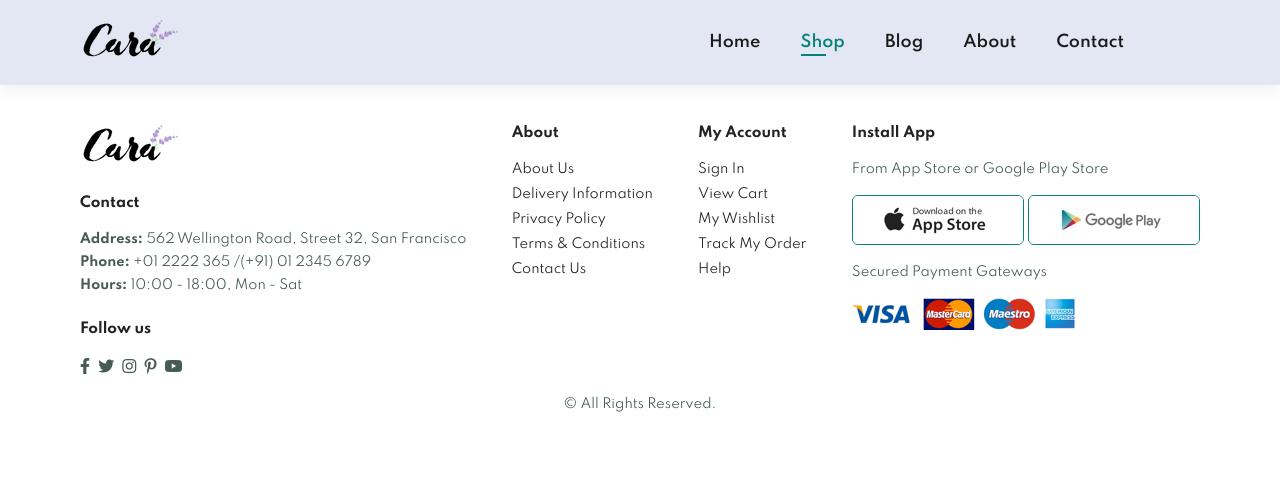
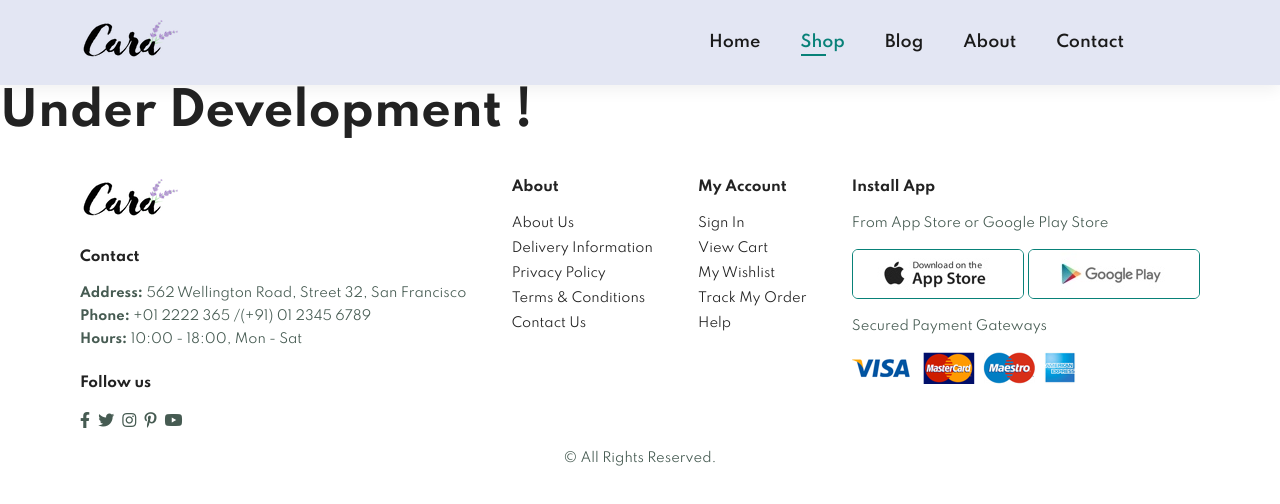
Before and after one commit to saqlainkaleem/E_COMMERCE, a plain HTML site: page shop.html in a window 1280 px wide. Drawn offline with Linux system fonts and the light colour scheme.

Commit message:
Update shop.html

```diff
--- a/shop.html
+++ b/shop.html
@@ -29,6 +29,10 @@
 
 </nav>
   <!-- Navigation Bar End -->
+
+    <!-- Main Container -->
+<h2>Under Development !</h2>
+
   <!-- Footer start -->
   <footer class="section-p1">
     <div class="col">
```
